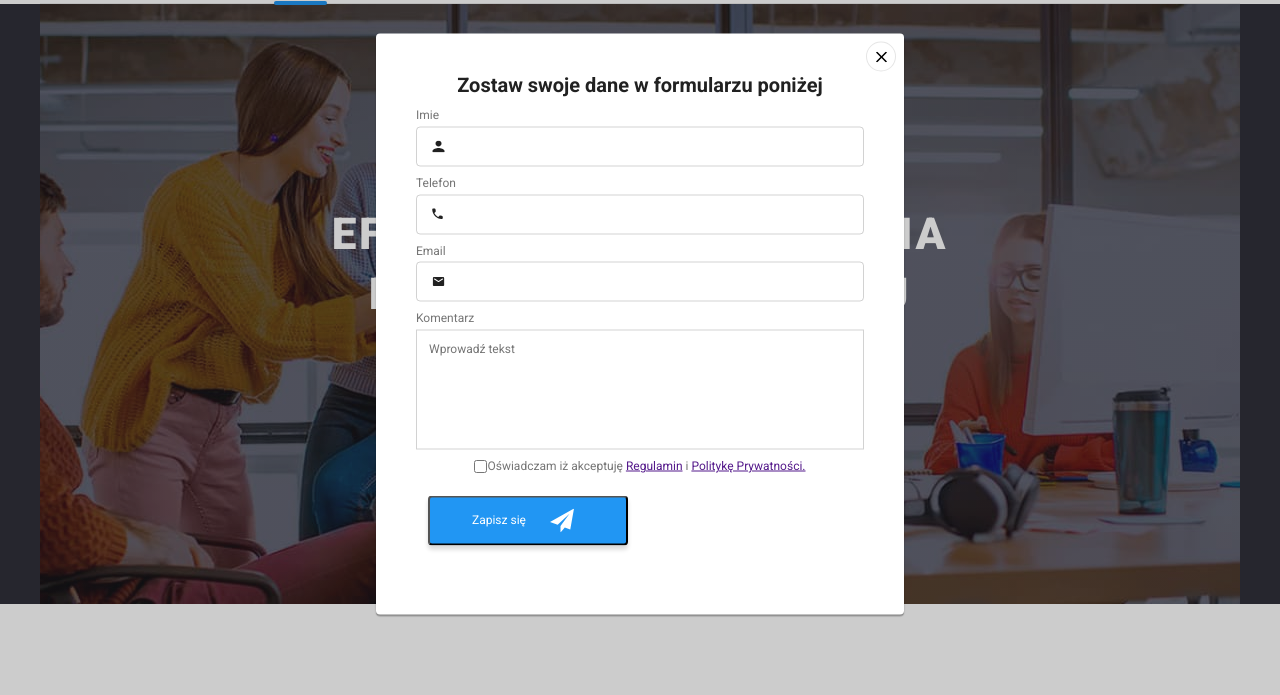
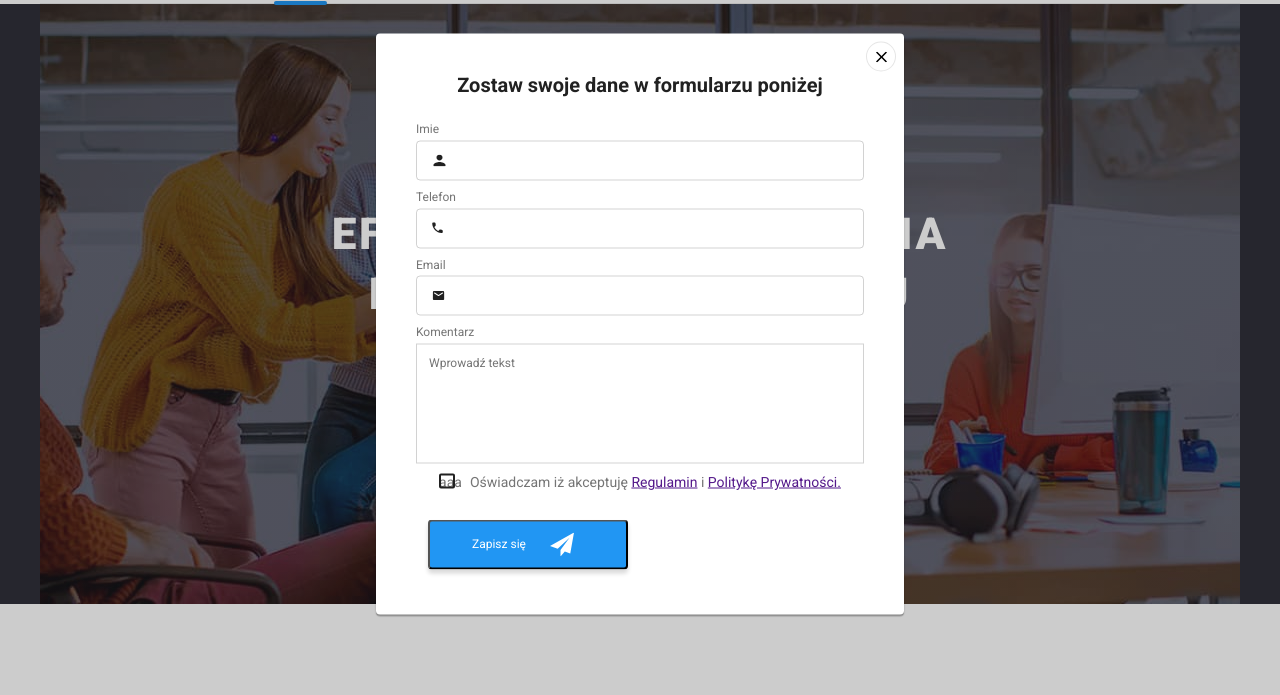
Before and after one commit to ArkadiuszMyszka/goit-markup-hw-06, a plain HTML site: page index.html in a window 1280 px wide. Both pictures are taken after a click on the button "Zamów usługe". Shown: the part 76-771 px from the top of the page. Drawn offline with Linux system fonts and the light colour scheme.

Commit message:
approve icon dont work

```diff
--- a/css/styles.css
+++ b/css/styles.css
@@ -959,8 +959,50 @@ display: block;
         ;
 
 }
+
 .modal-checkbox{
     display: flex;
     justify-content: center;
+    font-size: 14px;
+}
+.modal-checkbox-input{
+    appearance: none;
+}
+.modal-checkbox-label{
+    margin-right: 8px;
+    cursor: pointer;
+    fill: var(--brand-color-font-overall);
 
 }
+.modal-checkbox-label::before{
+display: block;
+    position: absolute;
+    align-items: center;
+    justify-content: center;
+    content: "";
+    width: 16px;
+    height: 15px;
+    border: 2px solid var(--brand-color-font-overall);
+    border-radius: 2px;
+    ;
+}
+ .modal-checkbox-input:checked + .modal-checkbox-label::before{
+    fill: #2196F3;
+    background-color: #2196F3;
+    border:none;
+
+ }
+ .button-modal-checkbox-svg {
+     display: flex;
+     width: 11px;
+     height: 8px;
+     /* fill: var(--brand-color-background-overall); */
+
+     padding: 0px;
+     align-items: center;
+     justify-content: center;
+     z-index: 2;
+ }
+ .modal-checkbox-input:checked{
+    fill: #2196F3;
+ }
--- a/index.html
+++ b/index.html
@@ -339,12 +339,14 @@
                 <h2>Zostaw swoje dane w formularzu poniżej</h2>
                 <ul class="modal-form-container">
                     <li>
+                        <input class="modal-input" required type="text" name="user_name_modal" id="user_name_modal" />
+
                         <label class="modal-label" for="user_name_modal">Imie</label>
                         <div class="modal-form-box">
                             <svg class="modal-form-icon-name-svg">
                                 <use href="./images/icons.svg#icon-name"></use>
                             </svg>
-                            <input class="modal-input" required type="text"   name="user_name_modal" id="user_name_modal" />
+
                         </div>
                     </li>
                     <li>
@@ -372,8 +374,10 @@
                         </div>
                     </li>
                     <li class="modal-checkbox">
-                        <label class="" for="user_checkbox_modal"></label>
-                        <input class="" type="checkbox" name="user_checkbox_modal" required id="user_checkbox_modal" />
+                        <input class="modal-checkbox-input" type="checkbox" name="user_checkbox_modal" required id="user_checkbox_modal" />
+                        <label class="modal-checkbox-label" for="user_checkbox_modal">aaa<svg class="button-modal-checkbox-svg">
+                            <use href="./images/icons.svg#icon-approve"></use>
+                        </svg></label>
                         <span>Oświadczam iż akceptuję <a class="" href="">Regulamin</a> i <a class="" href="">Politykę Prywatności.</a></span>
                     </li>
                 </ul>
```
Also changed, not shown: images/icons.svg.
